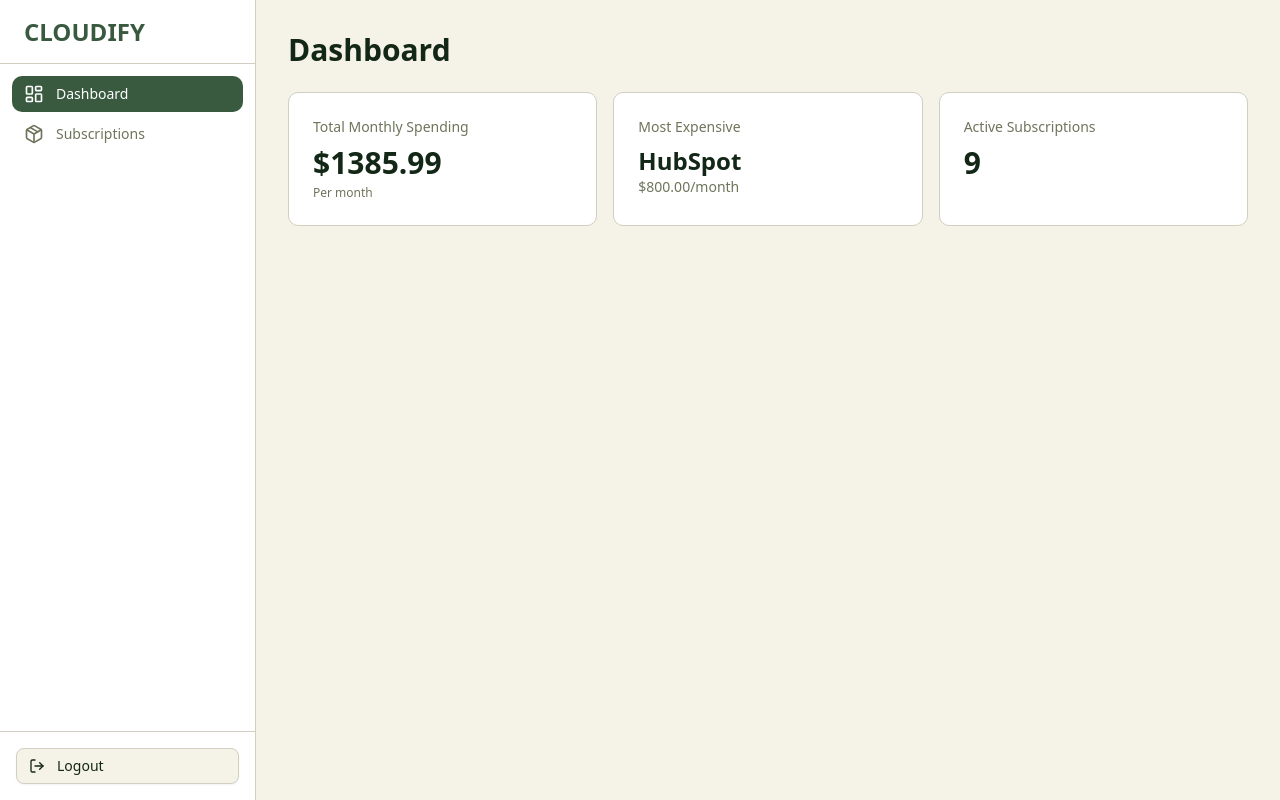
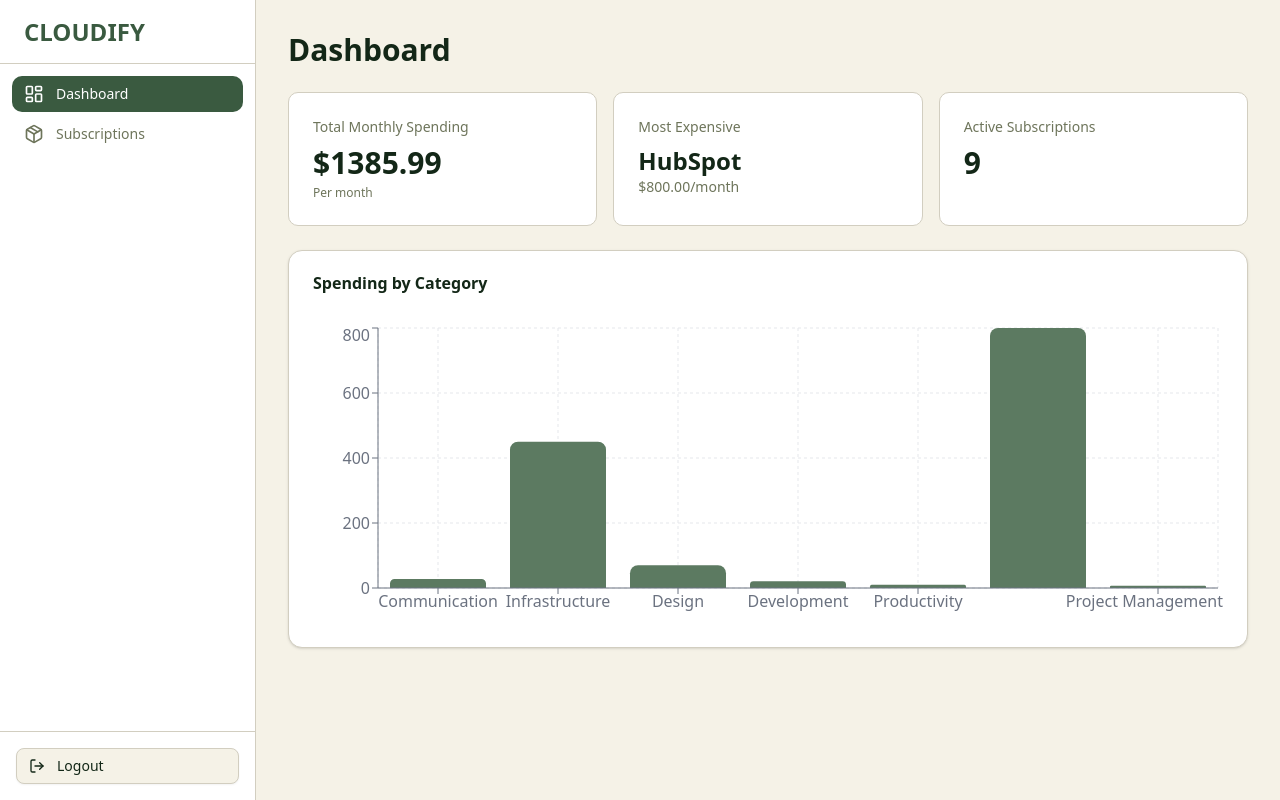
Before and after one commit to ramizkdyy/uplide-cloudify, a Next.js app: page /dashboard in a window 1280 px wide. Built offline with nearby package versions, Linux system fonts and the light colour scheme; data requests are answered from the project's data file.

Commit message:
Category Chart implemented using Recharts

```diff
--- a/app/(dashboard)/dashboard/page.tsx
+++ b/app/(dashboard)/dashboard/page.tsx
@@ -2,6 +2,7 @@
 
 import { useMemo } from "react";
 import { useSubscriptions } from "@/lib/hooks/useSubscriptions";
+import { CategoryChart } from "@/components/dashboard/CategoryChart";
 
 export default function DashboardPage() {
     const { data: subscriptions, isLoading } = useSubscriptions();
@@ -19,12 +20,26 @@ export default function DashboardPage() {
             return sub.price > max.price ? { name: sub.name, price: sub.price } : max;
         }, { name: "", price: 0 });
 
+        const categoryData = activeSubscriptions.reduce((acc, sub) => {
+            const existing = acc.find(item => item.name === sub.category);
+
+            if (existing) {
+                existing.value += sub.price;
+            } else {
+                acc.push({ name: sub.category, value: sub.price });
+            }
+
+            return acc;
+        }, [] as { name: string; value: number }[]);
+
         return {
             totalMonthlySpending,
             mostExpensive,
             activeCount: activeSubscriptions.length,
+            categoryData
         };
     }, [subscriptions]);
+
 
     if (isLoading) {
         return (
@@ -41,6 +56,8 @@ export default function DashboardPage() {
             </div>
         );
     }
+
+        console.log("categoryData:", stats.categoryData);
 
     return (
         <div className="space-y-6">
@@ -70,6 +87,9 @@ export default function DashboardPage() {
                     <div className="mt-2 text-3xl font-bold">{stats.activeCount}</div>
                 </div>
             </div>
+
+            <CategoryChart data={stats.categoryData} />
+
         </div>
     );
 }
--- /dev/null
+++ b/components/dashboard/CategoryChart.tsx
@@ -0,0 +1,29 @@
+"use client";
+
+import { Card, CardContent, CardHeader, CardTitle } from "@/components/ui/card";
+import { BarChart, Bar, XAxis, YAxis, CartesianGrid, Tooltip, ResponsiveContainer } from "recharts";
+
+interface CategoryChartProps {
+  data: { name: string; value: number }[];
+}
+
+export function CategoryChart({ data }: CategoryChartProps) {
+  return (
+    <Card>
+      <CardHeader>
+        <CardTitle>Spending by Category</CardTitle>
+      </CardHeader>
+      <CardContent>
+        <ResponsiveContainer width="100%" height={300}>
+          <BarChart data={data}>
+            <CartesianGrid strokeDasharray="3 3" stroke="#e5e7eb" />
+            <XAxis dataKey="name" stroke="#6b7280" />
+            <YAxis stroke="#6b7280" />
+            <Tooltip formatter={(value) => `$${value}`} />
+            <Bar dataKey="value" fill="#5c7a61" radius={[8, 8, 0, 0]} />
+          </BarChart>
+        </ResponsiveContainer>
+      </CardContent>
+    </Card>
+  );
+}
```
